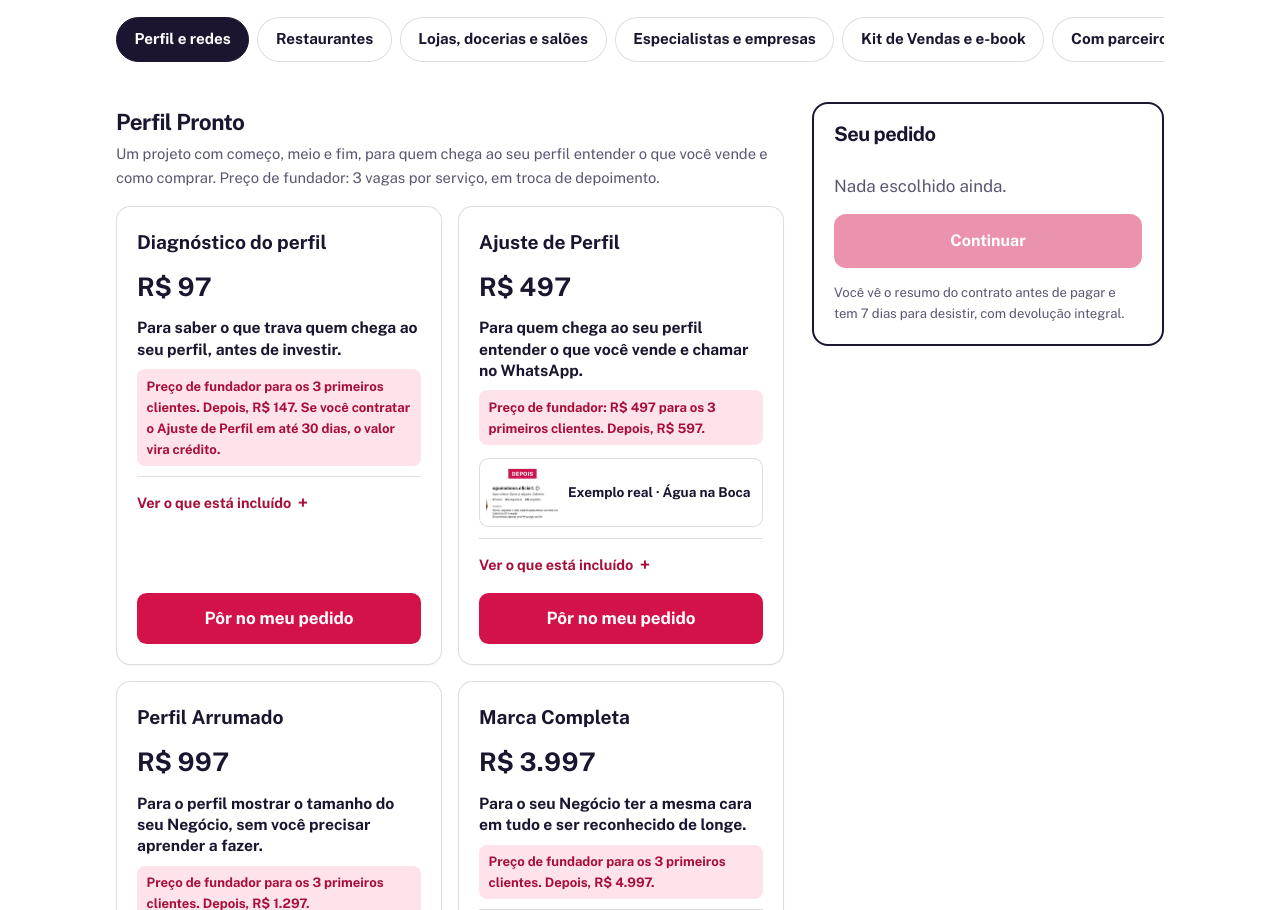
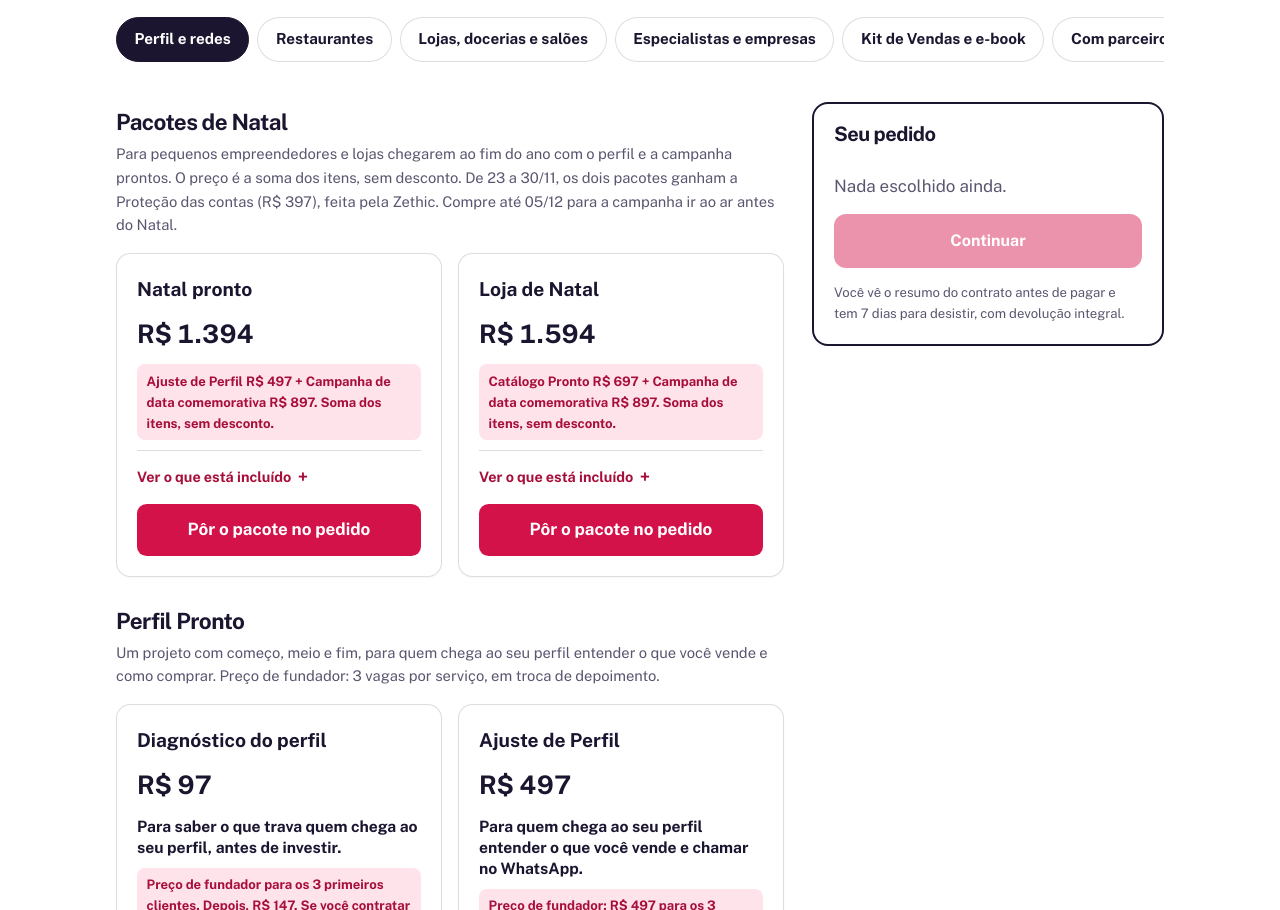
Before and after one commit to Jessica-Gessoli/podecurtir-site, a plain HTML site: page index.html in a window 1280 px wide. Shown: the part 1527-2437 px from the top of the page. Drawn offline with Linux system fonts and the light colour scheme.

Commit message:
Pacotes de Natal para pequenos empreendedores e lojas
Natal pronto (Ajuste de Perfil + Campanha de Natal, R$ 1.394) e Loja de Natal
(Catálogo Pronto + Campanha de Natal, R$ 1.594). Preço = soma dos itens, sem
desconto; bônus da Black Friday de 23 a 30/11; seção some depois de 05/12.
Cada item usa o link do Asaas que já existe. Testes atualizados.

Co-Authored-By: Claude Opus 5.5 <noreply@anthropic.com>
Claude-Session: https://claude.ai/code/session_01BX58XWxJbnVh1jECnEzhff

```diff
--- a/assets/js/podecurtir-comum.js
+++ b/assets/js/podecurtir-comum.js
@@ -21,10 +21,10 @@
       texto: "Ajuste de Perfil com preço fechado: bio, destaques e posts fixados em 5 dias úteis depois do briefing. Compre até 20/11 e fique pronto antes do mês mais cheio do ano.",
       botao: "Ver o Ajuste de Perfil" },
     { id: "onda2", de: "2026-11-23", ate: "2026-11-30", bonus: true,
-      faixa: "Black Friday sem desconto falso: até 30/11, Perfil Arrumado, Marca Completa ou qualquer Gestão mensal ganham a Proteção das contas (R$ 397).",
+      faixa: "Black Friday sem desconto falso: até 30/11, os Pacotes de Natal, Perfil Arrumado, Marca Completa ou qualquer Gestão mensal ganham a Proteção das contas (R$ 397).",
       link: "#t-perfil", linkTexto: "Ver o que ganha o bônus",
       titulo: "Black Friday sem preço inflado.",
-      texto: "Aqui o preço é o mesmo do ano todo. Até 30/11, quem compra Perfil Arrumado, Marca Completa ou qualquer Gestão mensal ganha a Proteção das contas, feita pela Zethic.",
+      texto: "Aqui o preço é o mesmo do ano todo. Até 30/11, quem compra um Pacote de Natal, Perfil Arrumado, Marca Completa ou qualquer Gestão mensal ganha a Proteção das contas, feita pela Zethic.",
       botao: "Ver o que ganha o bônus" },
     { id: "onda3", de: "2026-12-01", ate: "2026-12-23",
       faixa: "Garanta janeiro: compre agora e mande o briefing em janeiro. O prazo só começa com o briefing completo.",
--- a/assets/js/podecurtir-loja.js
+++ b/assets/js/podecurtir-loja.js
@@ -132,6 +132,22 @@
   ];
   /* Planos de Gestão que entram na campanha de Black Friday (a Proteção das contas de bônus vale só para eles). */
   var GESTAO = ["essencial", "padrao", "completa"];
+  /* 16/11/2026 (Jéssica: "Aprovo as orientações da Carolina" e "Solucione tudo"): pacotes de Natal para pequenos
+     empreendedores e lojas. O pacote é um atalho que põe dois itens da loja no pedido: o preço é a soma, sem desconto
+     (Black Friday sem desconto falso), e cada item é pago pelo seu próprio link. De 23 a 30/11 os dois ganham a
+     Proteção das contas de bônus (bonusValido). A seção some depois de 05/12/2026, para a campanha ir ao ar antes do Natal. */
+  var PACOTES = [
+    { id: "natal_pronto", nome: "Natal pronto", itens: ["ajuste", "campanha"],
+      desc: "Ajuste de Perfil (bio, destaques e posts fixados) e Campanha de Natal (6 posts, 2 Reels, stories e o texto da oferta para o WhatsApp). Para quem vende pelo Instagram e quer chegar a dezembro pronto." },
+    { id: "loja_natal", nome: "Loja de Natal", itens: ["catalogo", "campanha"],
+      desc: "Catálogo Pronto (o que você vende no celular, com QR code e pedido pelo WhatsApp) e Campanha de Natal. Para lojas, docerias e salões venderem no fim do ano." }
+  ];
+  var FIM_PACOTES = "2026-12-05";
+  function hojeLoja() {
+    try { return new Intl.DateTimeFormat("en-CA", { timeZone: "America/Sao_Paulo", year: "numeric", month: "2-digit", day: "2-digit" }).format(new Date()); }
+    catch (e) { return new Date().toISOString().slice(0, 10); }
+  }
+  function pacoteNoPedido(pk) { return pk.itens.every(function (i) { return tem(cart.proj, i); }); }
   /* Pedir proposta (10/11/2026, Jéssica): agrupado por marca, na mesma ordem das faixas acima —
      primeiro a Pode Curtir, depois o que é com a Jéssica Gessoli, por fim o que é com a Zethic. */
   var PROPOSTAS = [
@@ -260,9 +276,9 @@
      Escolher o tipo de Negócio abre o grupo por onde ele começa; "Ver tudo" mostra a loja inteira.
      Antes (10/11/2026): o tipo de Negócio escondia as seções que não serviam, com um botão para ver tudo. */
   var GRUPOS = [
-    { id: "perfil", nome: "Perfil e redes", secoes: ["t-perfil", "t-planos"] },
+    { id: "perfil", nome: "Perfil e redes", secoes: ["t-natal", "t-perfil", "t-planos"] },
     { id: "rest", nome: "Restaurantes", secoes: ["t-rest"] },
-    { id: "cat", nome: "Lojas, docerias e salões", secoes: ["t-cat"] },
+    { id: "cat", nome: "Lojas, docerias e salões", secoes: ["t-natal", "t-cat"] },
     { id: "esp", nome: "Especialistas e empresas", secoes: ["t-esp"] },
     { id: "vendas", nome: "Kit de Vendas e e-book", secoes: ["t-kit", "t-conteudo"] },
     { id: "parceiros", nome: "Com parceiros", secoes: ["t-ia", "t-contas"] },
@@ -359,6 +375,16 @@
         '<button class="por" type="button" data-plano="' + p.id + '" aria-pressed="' + on + '">' + (on ? "No pedido · tirar" : "Pôr no meu pedido") + "</button></article>";
     }
     function daSecao(lista, secao) { return lista.filter(function (p) { return (p.secao || "") === secao; }); }
+    var secNatal = $("pacotes-natal");
+    if (secNatal && hojeLoja() > FIM_PACOTES) secNatal.parentNode.removeChild(secNatal);
+    if ($("grade-natal")) $("grade-natal").innerHTML = PACOTES.map(function (pk) {
+      var itens = pk.itens.map(function (i) { return PROJ.filter(function (p) { return p.id === i; })[0]; });
+      var soma = itens.reduce(function (t, p) { return t + p.preco; }, 0), on = pacoteNoPedido(pk);
+      return '<article class="item"><h3>' + pk.nome + '</h3><p class="preco num">' + brl(soma) + "</p>" +
+        '<p class="vagas">' + itens.map(function (p) { return p.nome + " " + brl(p.preco); }).join(" + ") + ". Soma dos itens, sem desconto.</p>" +
+        detalhes("<p>" + pk.desc + '</p><dl class="meta"><div><dt>Bônus</dt><dd>De 23 a 30/11: Proteção das contas, feita pela Zethic</dd></div><div><dt>Prazo</dt><dd>Compre até 05/12 para a campanha ir ao ar antes do Natal</dd></div></dl>') +
+        '<button class="por" type="button" data-pacote="' + pk.id + '" aria-pressed="' + on + '">' + (on ? "No pedido · tirar" : "Pôr o pacote no pedido") + "</button></article>";
+    }).join("");
     $("grade-perfil").innerHTML = daSecao(PROJ, "").map(cardProj).join("");
     function avulsos(secao) {
       return PLUS.filter(function (p) { return p.avulso && p.secao === secao; }).map(function (p) {
@@ -419,7 +445,8 @@
      Gestão mensal no pedido ganham a Proteção das contas. Aparece no pedido e na mensagem, para o bônus ser cumprido. */
   function bonusValido() {
     var c = window.podecurtirCampanha && window.podecurtirCampanha();
-    return !!(c && c.bonus && (tem(cart.proj, "arrumado") || tem(cart.proj, "marca") || tem(GESTAO, cart.plano)));
+    return !!(c && c.bonus && (tem(cart.proj, "arrumado") || tem(cart.proj, "marca") || tem(GESTAO, cart.plano) ||
+      PACOTES.some(pacoteNoPedido)));
   }
   function linhas(comTirar) {
     var out = [];
@@ -500,9 +527,18 @@
   });
 
   document.addEventListener("click", function (e) {
-    var b = e.target.closest && e.target.closest("[data-proj],[data-plano],[data-prop],button[data-plus]");
+    var b = e.target.closest && e.target.closest("[data-proj],[data-plano],[data-prop],button[data-plus],button[data-pacote]");
     if (!b || $("vista-loja").hidden) return;
     aviso = "";
+    if (b.dataset.pacote) {
+      var pk = PACOTES.filter(function (x) { return x.id === b.dataset.pacote; })[0];
+      if (pk) {
+        if (pacoteNoPedido(pk)) pk.itens.forEach(function (i) { alterna(cart.proj, i); });
+        else { medir("AddToCart", { content_name: pk.id }); pk.itens.forEach(function (i) { if (!tem(cart.proj, i)) cart.proj.push(i); }); }
+      }
+      tudo();
+      return;
+    }
     var item = b.dataset.plus || b.dataset.proj || b.dataset.plano || b.dataset.prop;
     var lista = b.dataset.plus ? cart.plus : b.dataset.proj ? cart.proj : b.dataset.prop ? cart.prop : null;
     if (lista ? !tem(lista, item) : cart.plano !== item) medir("AddToCart", { content_name: item });
--- a/index.html
+++ b/index.html
@@ -25,8 +25,8 @@
 <link rel="stylesheet" href="/assets/css/podecurtir.css?v=1cd3eac5f3">
 <link rel="stylesheet" href="/assets/css/podecurtir-loja.css?v=82f3a208a4">
 <script src="/assets/js/podecurtir-config.js?v=f3eea99baa" defer></script>
-<script src="/assets/js/podecurtir-comum.js?v=a28449d32a" defer></script>
-<script src="/assets/js/podecurtir-loja.js?v=609efb2aaa" defer></script>
+<script src="/assets/js/podecurtir-comum.js?v=b9f080df6b" defer></script>
+<script src="/assets/js/podecurtir-loja.js?v=7f48c94d00" defer></script>
 <script src="/assets/js/podecurtir-vitrine.js?v=5cfd9cdeed" defer></script>
 <script type="application/ld+json">
 {
@@ -154,6 +154,11 @@
 
     <div class="wrap layout">
       <div>
+        <!-- 16/11/2026: pacotes para pequenos empreendedores e lojas no fim do ano. Some sozinho depois de 05/12/2026. -->
+        <section class="secao" aria-labelledby="t-natal" id="pacotes-natal">
+          <div class="secao-cab"><h2 id="t-natal">Pacotes de Natal</h2><p>Para pequenos empreendedores e lojas chegarem ao fim do ano com o perfil e a campanha prontos. O preço é a soma dos itens, sem desconto. De 23 a 30/11, os dois pacotes ganham a Proteção das contas (R$ 397), feita pela Zethic. Compre até 05/12 para a campanha ir ao ar antes do Natal.</p></div>
+          <div class="grade" id="grade-natal"></div>
+        </section>
         <section class="secao" aria-labelledby="t-perfil">
           <div class="secao-cab"><h2 id="t-perfil">Perfil Pronto</h2><p>Um projeto com começo, meio e fim, para quem chega ao seu perfil entender o que você vende e como comprar. Preço de fundador: 3 vagas por serviço, em troca de depoimento.</p></div>
           <div class="grade" id="grade-perfil"></div>
```
Also changed, not shown: _tests/podecurtir-loja.static.test.mjs (+21 -1 lines), desistencia/index.html (+1 -1 lines), loja/obrigado/index.html (+1 -1 lines), parceiros/index.html (+1 -1 lines), privacidade/index.html (+1 -1 lines), termos/index.html (+1 -1 lines).
